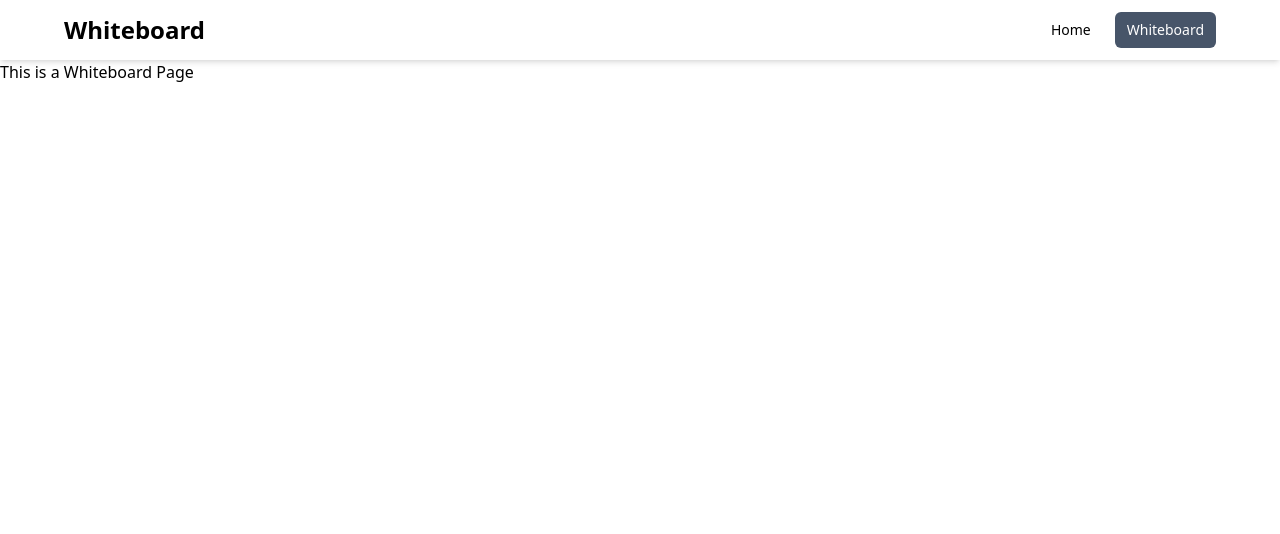
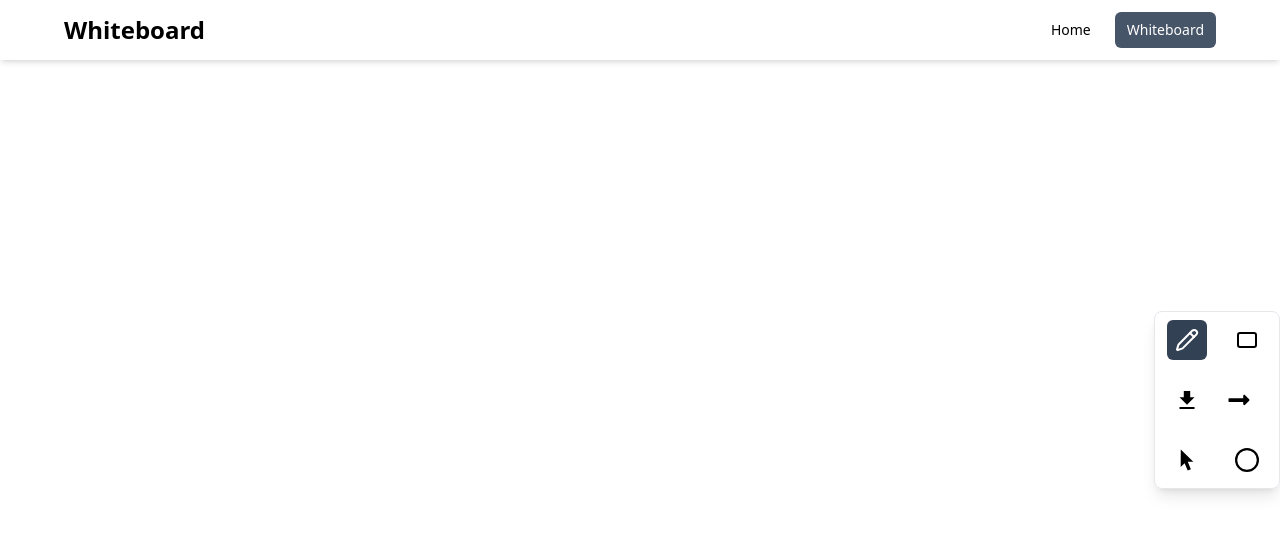
Before and after one commit to Alisadaintanvir/MERN-Interview-Test, a React (Vite) app in the folder frontend/: page /whiteboard in a window 1280 px wide. Shown: the top 534 px of the page. Built offline with nearby package versions, Linux system fonts and the light colour scheme.

Commit message:
add basic shapes

```diff
--- a/frontend/package.json
+++ b/frontend/package.json
@@ -10,8 +10,12 @@
     "preview": "vite preview"
   },
   "dependencies": {
+    "konva": "^9.3.15",
+    "lucide-react": "^0.441.0",
     "react": "^18.3.1",
     "react-dom": "^18.3.1",
+    "react-icons": "^5.3.0",
+    "react-konva": "^18.2.10",
     "react-router-dom": "^6.26.2"
   },
   "devDependencies": {
--- /dev/null
+++ b/frontend/src/components/Controllers.jsx
@@ -0,0 +1,60 @@
+import { TbRectangle } from "react-icons/tb";
+import { IoMdDownload } from "react-icons/io";
+import { FaLongArrowAltRight } from "react-icons/fa";
+import { LuPencil } from "react-icons/lu";
+import { GiArrowCursor } from "react-icons/gi";
+import { FaRegCircle } from "react-icons/fa6";
+
+function Controllers({ onShapeChange, currentShape }) {
+  return (
+    <div
+      className={`grid grid-cols-2 gap-5 px-3 py-2 mx-auto border rounded-lg shadow-lg w-fit  `}
+    >
+      <button
+        onClick={() => onShapeChange("line")}
+        className={`p-2 rounded-md hover:bg-slate-700 hover:text-white ${
+          currentShape === "line" ? "bg-slate-700 text-white" : ""
+        }`}
+      >
+        <LuPencil size={24} />
+      </button>
+
+      <button
+        onClick={() => onShapeChange("rectangle")}
+        className={`p-2 rounded-md hover:bg-slate-700 hover:text-white ${
+          currentShape === "rectangle" ? "bg-slate-700 text-white" : ""
+        }`}
+      >
+        <TbRectangle size={24} />
+      </button>
+      <button
+        className={`p-2 hover:bg-gray-200 ${
+          currentShape === "x" ? "bg-gray-200" : ""
+        }`}
+      >
+        <IoMdDownload size={24} />
+      </button>
+      <button>
+        <FaLongArrowAltRight size={24} />
+      </button>
+
+      <button
+        className={`p-2 hover:bg-gray-200 ${
+          currentShape === "x" ? "bg-gray-200" : ""
+        }`}
+      >
+        <GiArrowCursor size={24} />
+      </button>
+      <button
+        onClick={() => onShapeChange("circle")}
+        className={`p-2 rounded-md hover:bg-slate-700 hover:text-white ${
+          currentShape === "circle" ? "bg-slate-700 text-white" : ""
+        }`}
+      >
+        <FaRegCircle size={24} />
+      </button>
+    </div>
+  );
+}
+
+export default Controllers;
--- a/frontend/src/components/common/Header.jsx
+++ b/frontend/src/components/common/Header.jsx
@@ -7,9 +7,9 @@ function Header() {
   const isActive = (path) => location.pathname === path;
 
   return (
-    <header className="px-4 lg:px-16 bg-white shadow-md">
+    <header className="fixed top-0 left-0 z-50 w-full px-4 bg-white shadow-md lg:px-16">
       <div className="container mx-auto">
-        <div className="flex justify-between items-center py-3">
+        <div className="flex items-center justify-between py-3">
           <Link to="/" className="text-2xl font-semibold">
             Whiteboard
           </Link>
@@ -65,14 +65,14 @@ function Header() {
       >
         <div className="px-2 pt-2 pb-3 space-y-1 sm:px-3">
           <Link
-            className="block px-3 py-2 rounded-md text-base font-medium hover:bg-gray-100"
+            className="block px-3 py-2 text-base font-medium rounded-md hover:bg-gray-100"
             to="/"
             onClick={() => setIsMenuOpen(false)}
           >
             Home
           </Link>
           <Link
-            className="block px-3 py-2 rounded-md text-base font-medium hover:bg-gray-100"
+            className="block px-3 py-2 text-base font-medium rounded-md hover:bg-gray-100"
             to="/whiteboard"
             onClick={() => setIsMenuOpen(false)}
           >
--- a/frontend/src/pages/Whiteboard.jsx
+++ b/frontend/src/pages/Whiteboard.jsx
@@ -1,8 +1,125 @@
+import { useState, useRef } from "react";
+import { Layer, Stage, Line, Rect, Circle } from "react-konva";
+import Controllers from "../components/Controllers";
+
 function Whiteboard() {
+  const [shapes, setShapes] = useState([]);
+  const [drawing, setDrawing] = useState(false);
+  const [currentShape, setCurrentShape] = useState("line");
+  const stageRef = useRef();
+
+  const handleMouseDown = (e) => {
+    setDrawing(true);
+    const position = e.target.getStage().getPointerPosition();
+    if (currentShape === "line") {
+      setShapes([
+        ...shapes,
+        { type: currentShape, points: [position.x, position.y] },
+      ]);
+    } else {
+      setShapes([
+        ...shapes,
+        {
+          type: currentShape,
+          x: position.x,
+          y: position.y,
+          width: 0,
+          height: 0,
+        },
+      ]);
+    }
+  };
+
+  const handleMouseMove = (e) => {
+    if (!drawing) {
+      return;
+    }
+    const stage = e.target.getStage();
+    const point = stage.getPointerPosition();
+    let lastShape = shapes[shapes.length - 1];
+
+    if (lastShape.type === "circle") {
+      const newRadius = Math.sqrt(
+        Math.pow(point.x - lastShape.x, 2) + Math.pow(point.y - lastShape.y, 2)
+      );
+      lastShape.radius = newRadius;
+    } else if (lastShape.type === "rectangle") {
+      lastShape.width = point.x - lastShape.x;
+      lastShape.height = point.y - lastShape.y;
+    } else if (lastShape.type === "line") {
+      lastShape.points = lastShape.points.concat([point.x, point.y]);
+    }
+
+    shapes.splice(shapes.length - 1, 1, lastShape);
+    setShapes(shapes.concat());
+  };
+
+  const handleMouseUp = () => {
+    setDrawing(false);
+  };
+
+  const handleShapeChange = (shape) => {
+    setCurrentShape(shape);
+  };
+
   return (
-    <div>
-      <h1>This is a Whiteboard Page</h1>
-    </div>
+    <main className="relative h-screen pt-20 overflow-hidden">
+      {/* Controllers  */}
+      <div className="controller z-20 absolute top-[50%] right-0 translate-y-[-50%]">
+        <Controllers
+          onShapeChange={handleShapeChange}
+          currentShape={currentShape}
+        />
+      </div>
+      {/* Canvas container */}
+      <Stage
+        ref={stageRef}
+        width={window.innerWidth}
+        height={window.innerHeight}
+        onMouseDown={handleMouseDown}
+        onMouseMove={handleMouseMove}
+        onMouseUp={handleMouseUp}
+      >
+        <Layer>
+          {shapes.map((shape, i) => {
+            if (shape.type === "circle") {
+              return (
+                <Circle
+                  key={i}
+                  x={shape.x}
+                  y={shape.y}
+                  radius={shape.radius}
+                  stroke="black"
+                />
+              );
+            } else if (shape.type === "rectangle") {
+              return (
+                <Rect
+                  key={i}
+                  x={shape.x}
+                  y={shape.y}
+                  width={shape.width}
+                  height={shape.height}
+                  stroke="black"
+                />
+              );
+            } else if (shape.type === "line") {
+              return (
+                <Line
+                  key={i}
+                  points={shape.points}
+                  stroke="black"
+                  strokeWidth={2}
+                  tension={0.5}
+                  lineCap="round"
+                />
+              );
+            }
+            return null;
+          })}
+        </Layer>
+      </Stage>
+    </main>
   );
 }
 
```
Also changed, not shown: 1 other file (tests, documents, lock files or other folders).
